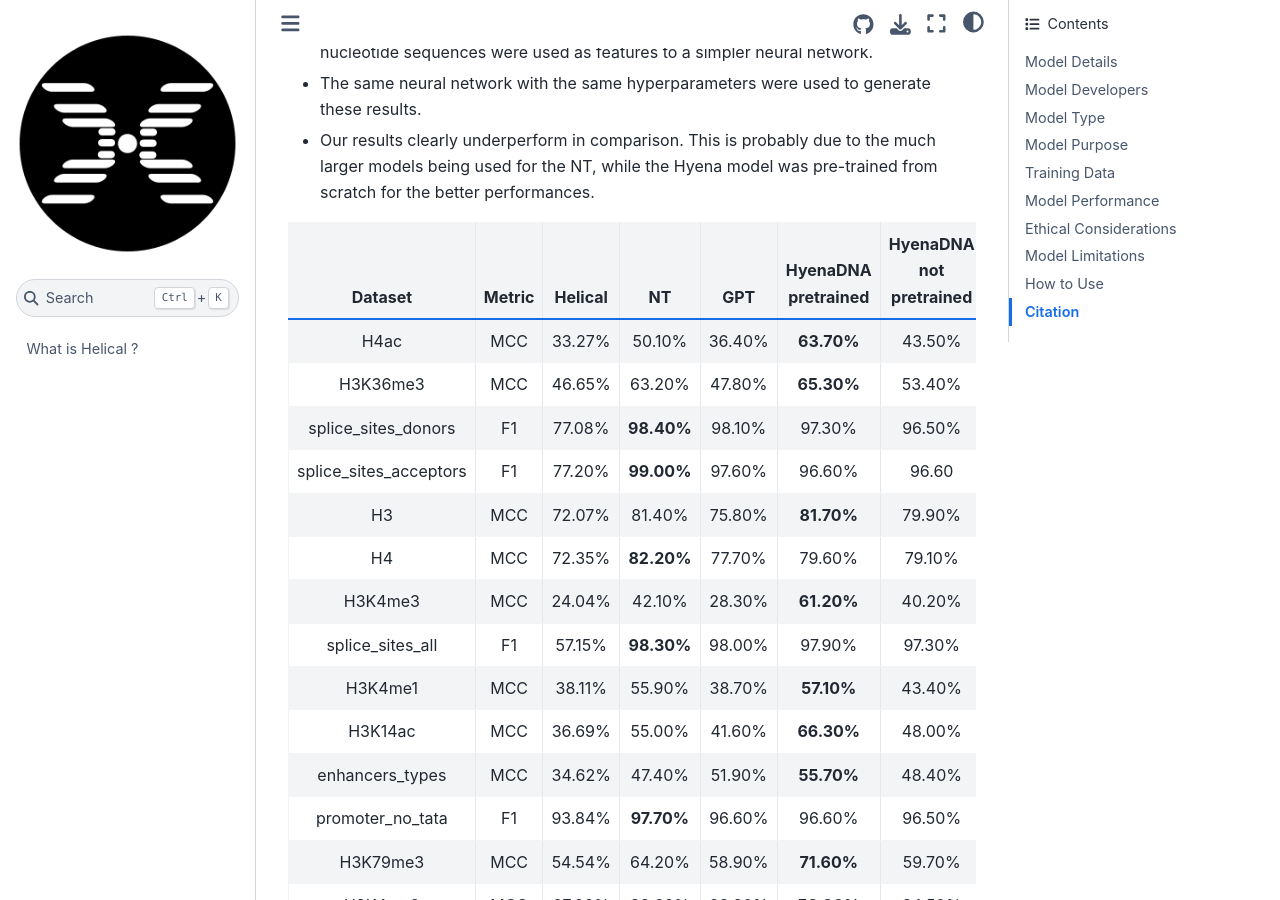
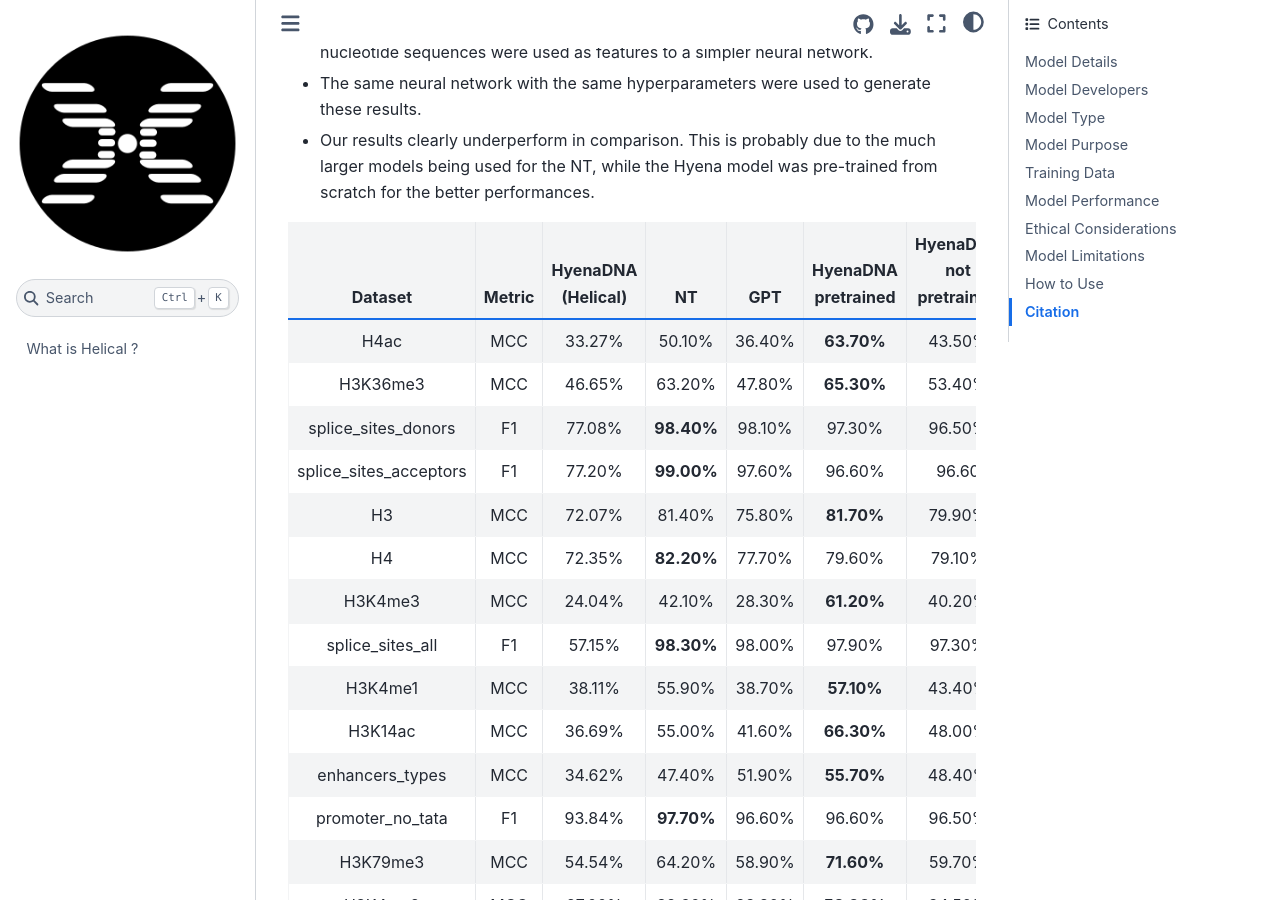
Before and after one commit to helicalAI/helical, a Jupyter Book: the page built from docs/model_cards/hyenadna.md, in a window 1280 px wide and 900 px high, scrolled down 1539 px. Built offline with Jupyter Book 1.0.4 settings and Sphinx 7.4.7 and the Sphinx Book theme 1.1.4, drawn with Linux system fonts in a browser that asks for light colours; pages that are not in the unit, such as notebooks, are missing from menus.

Commit message:
Namechange

```diff
--- a/docs/model_cards/hyenadna.md
+++ b/docs/model_cards/hyenadna.md
@@ -46,7 +46,7 @@
 - Our results clearly underperform in comparison. This is probably due to the much larger models being used for the NT, while the Hyena model was pre-trained from scratch for the better performances.
 
 
-|Dataset       |Metric       |Helical      |NT           |GPT          |HyenaDNA pretrained|HyenaDNA not pretrained|
+|Dataset       |Metric       |HyenaDNA (Helical)      |NT           |GPT          |HyenaDNA pretrained|HyenaDNA not pretrained|
 |    :----:    |    :----:   |    :----:   |    :----:   |    :----:   |    :----:   |    :----:   |
 |H4ac|MCC|33.27%|50.10%|36.40%|**63.70%**|43.50%|
 |H3K36me3|MCC|46.65%|63.20%|47.80%|**65.30%**|53.40%|
```
